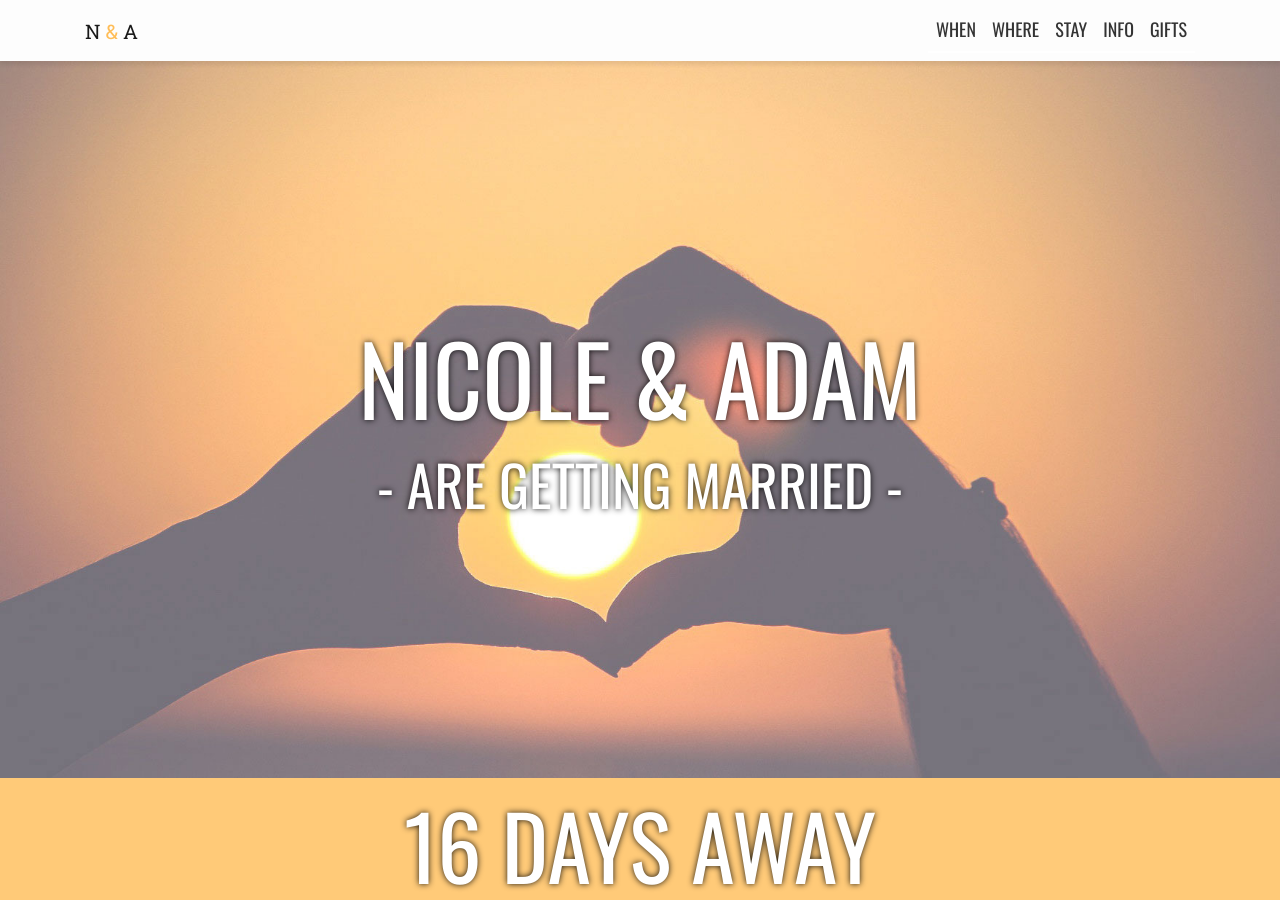
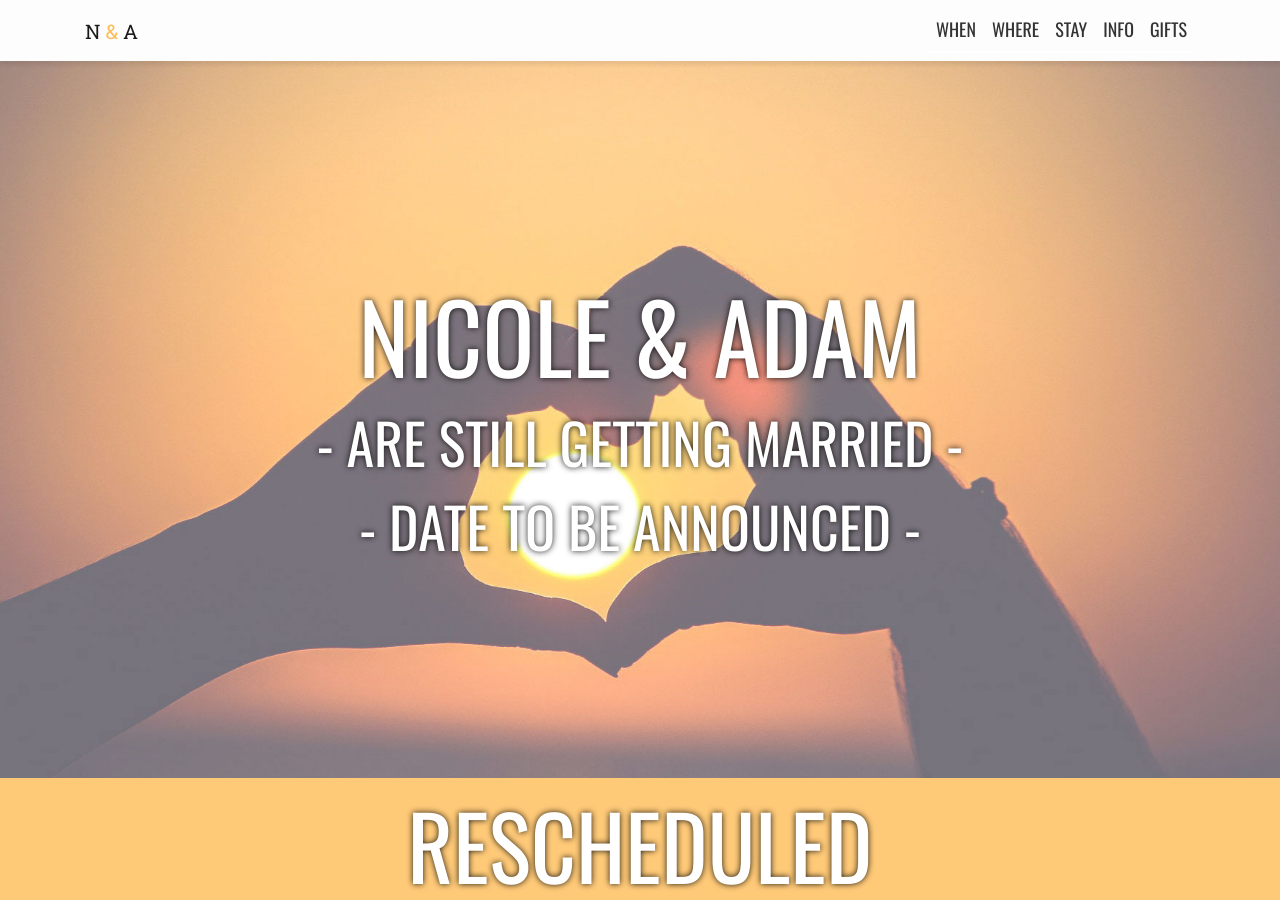
Before and after one commit to akolinski/nicoleandadam, a Jekyll site: the page built from index.md, in a window 1280 px wide and 900 px high. Built offline with Jekyll 4.4.1, drawn with Linux system fonts in a browser that asks for light colours; nearby versions of some CDN libraries; comment, search, counter and statistics services are not loaded; some of the changed text lies outside the part shown.

Commit message:
Date change

```diff
--- a/_layouts/default.html
+++ b/_layouts/default.html
@@ -71,7 +71,8 @@
         <div class="row align-items-center h-100">
             <div class="col-12 mx-auto">
                 <h1 class="display-1 mb-3 custom-text-shadow">Nicole & Adam</h1>
-                <h2 class="display-4 mb-0 custom-text-shadow">- Are Getting Married -</h2>
+                <h2 class="display-4 mb-3 custom-text-shadow">- Are Still Getting Married -</h2>
+                <h2 class="display-4 mb-0 custom-text-shadow">- Date to be announced -</h2>
                 <!-- <a href="#rsvp" class="btn btn-light btn-lg mt-4 smoothscroll">RSVP</a> -->
             </div>
         </div>
--- a/_layouts/home.html
+++ b/_layouts/home.html
@@ -15,7 +15,8 @@ layout: default
     <div class="row">
         <div class="col-12">
             <div class="pt-5 pt-lg-10">
-                <h3>on April <span class="accent">4, 2020 at 5pm</span></h3>
+                <h3>New date<span class="accent"> to be announced</span></h3>
+                <!-- <h3>on April <span class="accent">4, 2020 at 5pm</span></h3> -->
                 <div class="row justify-content-center mt-5">
                     <div class="col-12 col-lg-10">
                         <p class="lead mt-0 mb-0">We are celebrating love and we want you to be a part of that. We made this website so that you can tell us if you are coming and find out useful info for the wedding.</p>
```
Also changed, not shown: other parts of _layouts/default.html (+3 -2 lines), 2 other files.
